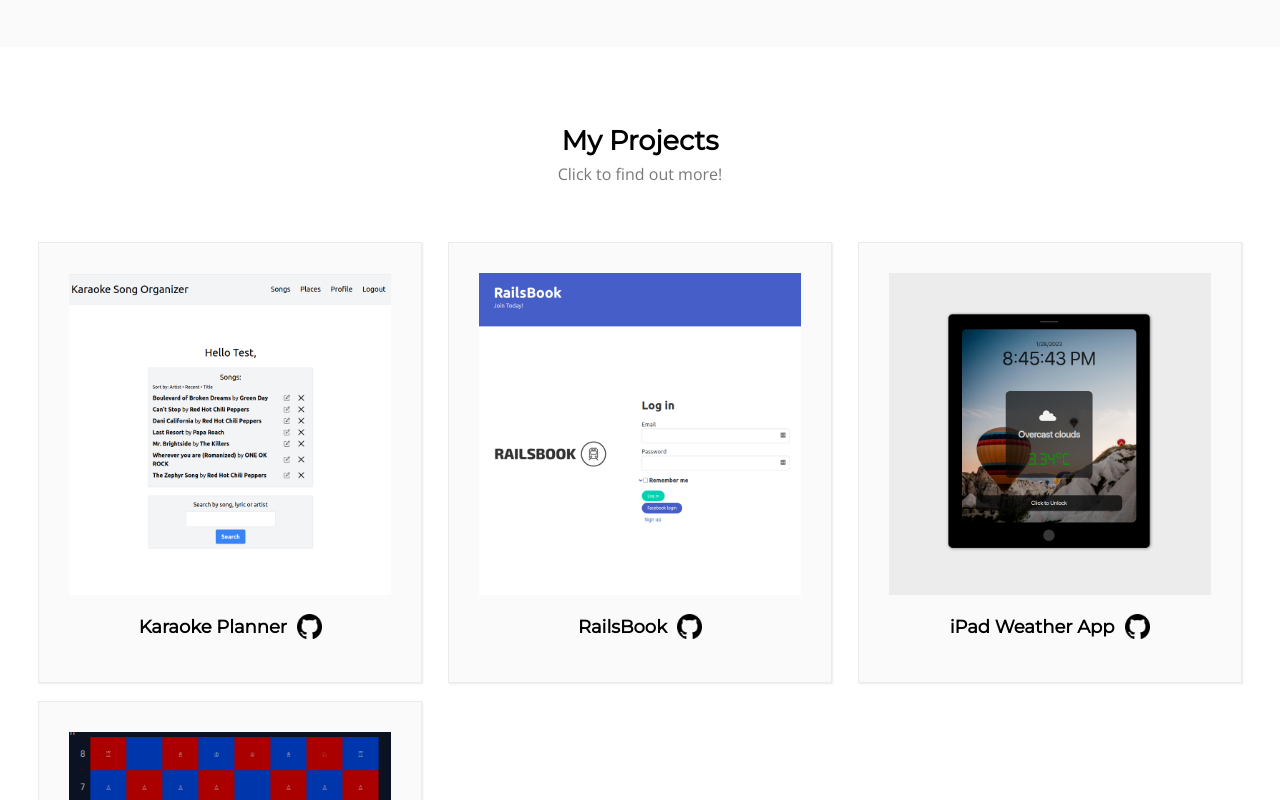
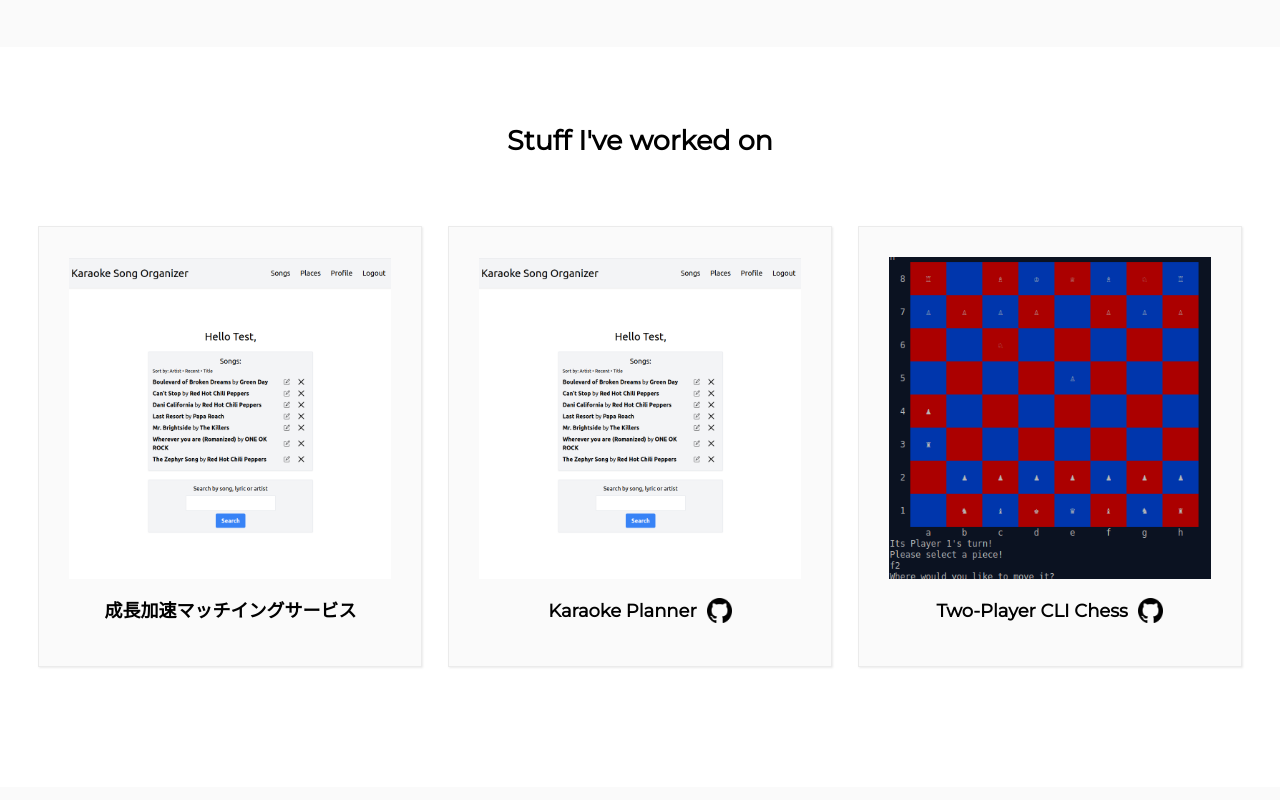
Before and after one commit to justinkim2015/portfolio-v3, a React (Create React App) app: page / in a window 1280 px wide. Shown: the part 2300-3100 px from the top of the page. Built offline with nearby package versions, Linux system fonts and the light colour scheme.

Commit message:
update project

```diff
--- a/src/projects/Project.js
+++ b/src/projects/Project.js
@@ -7,7 +7,11 @@
         <a href={live}><img src={image} alt={alt} className='project-image'></img></a>
         <div className="project-text">
           <h3 className='project-name'>{title}</h3>
-          <a href={git}><img src={github} className='project-icon' alt="github logo"></img></a>
+          {git && (
+            <a href={git}>
+              <img src={github} className='project-icon' alt="github logo" />
+            </a>
+          )}
         </div>
       </div>
     </div>
--- a/src/projects/Projects.js
+++ b/src/projects/Projects.js
@@ -1,9 +1,8 @@
 import './projects.css'
 import Project from './Project'
 import karaoke from './images/karaoke.png'
-import railsbook from './images/railsbook.png'
+// import mirasapo from './images/mirasapo.png'
 import chess from './images/chess.png'
-import weather from './images/weather.png'
 import { motion, useAnimation } from "framer-motion";
 import { useInView } from "react-intersection-observer";
 import { useEffect } from "react";
@@ -26,8 +25,8 @@
   return (
     <section id='projects'>
       <div className="projects-header">
-        <h2 className='projects-title'>My Projects</h2>
-        <h6 className='projects-subtitle'>Click to find out more!</h6>
+        <h2 className='projects-title'>Stuff I've worked on</h2>
+        {/* <h6 className='projects-subtitle'>Click to find out more!</h6> */}
         <div className='underbar'></div>
       </div>
 
@@ -41,30 +40,20 @@
 
         <Project
           image={karaoke}
-          alt="Karaoke Planner Gif"
-          title="Karaoke Planner"
-          live="http://karaoke.justins-portfolio.live"
-          git="https://github.com/justinkim2015/karaoke-song-organizer#karaoke-song-organizer"
+          alt="mirasapo connect photo"
+          title="成長加速マッチイングサービス"
+          live="https://mirasapo-connect.go.jp/"
+          // git="https://github.com/justinkim2015/social-media-clone#summary"
         />
 
         <div className='underbar'></div>
 
         <Project
-          image={railsbook}
-          alt="RailsBook Gif"
-          title="RailsBook"
-          live="https://rails-book.onrender.com/"
-          git="https://github.com/justinkim2015/social-media-clone#summary"
-        />
-
-        <div className='underbar'></div>
-
-        <Project
-          image={weather}
-          alt="Weather App screenshot"
-          title="iPad Weather App"
-          live="https://justinkim2015.github.io/ipad-weather-app/"
-          git="https://github.com/justinkim2015/ipad-weather-app"
+          image={karaoke}
+          alt="Karaoke Planner Gif"
+          title="Karaoke Planner"
+          live="https://github.com/justinkim2015/karaoke-song-organizer#karaoke-song-organizer"
+          git="https://github.com/justinkim2015/karaoke-song-organizer#karaoke-song-organizer"
         />
 
         <div className='underbar'></div>
```
